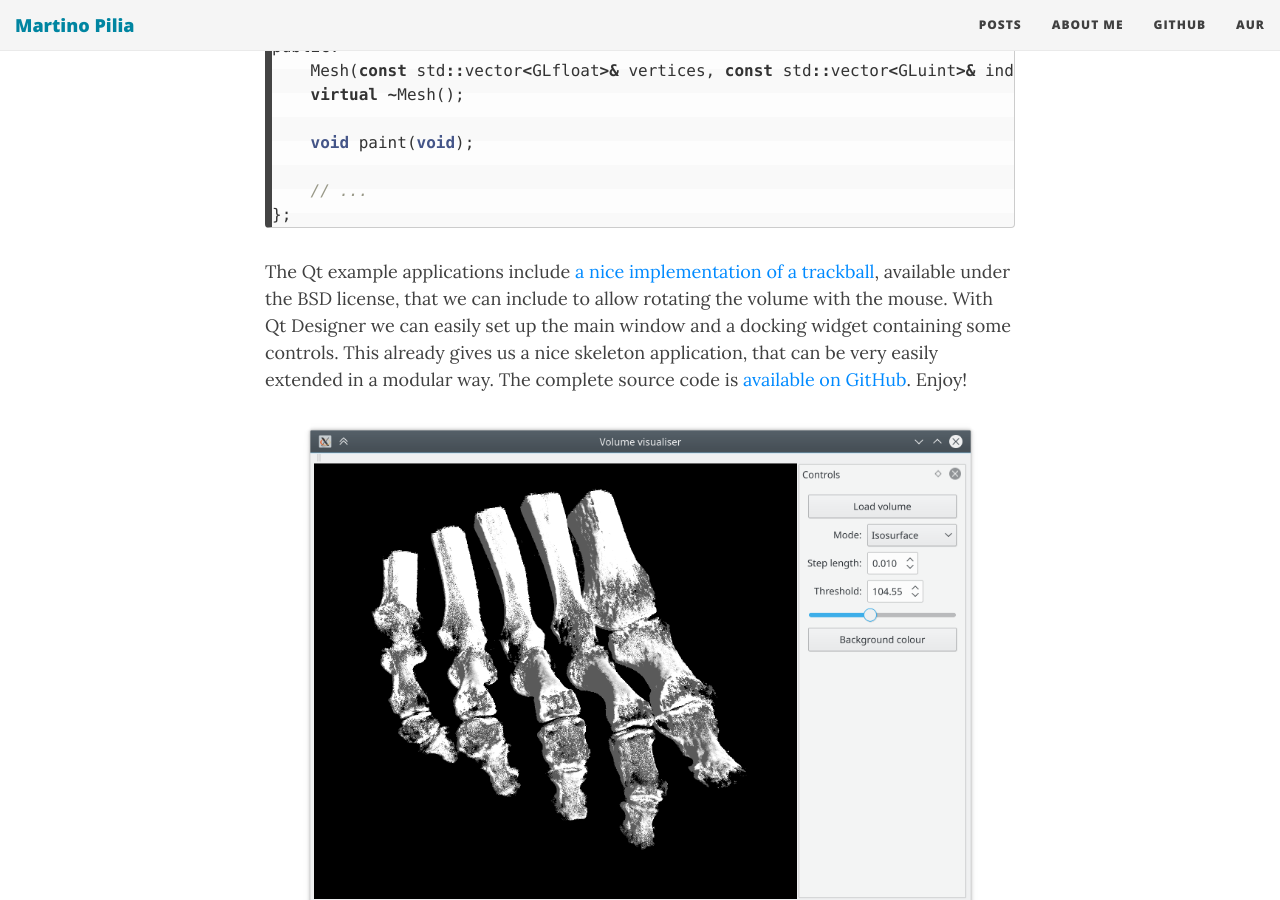
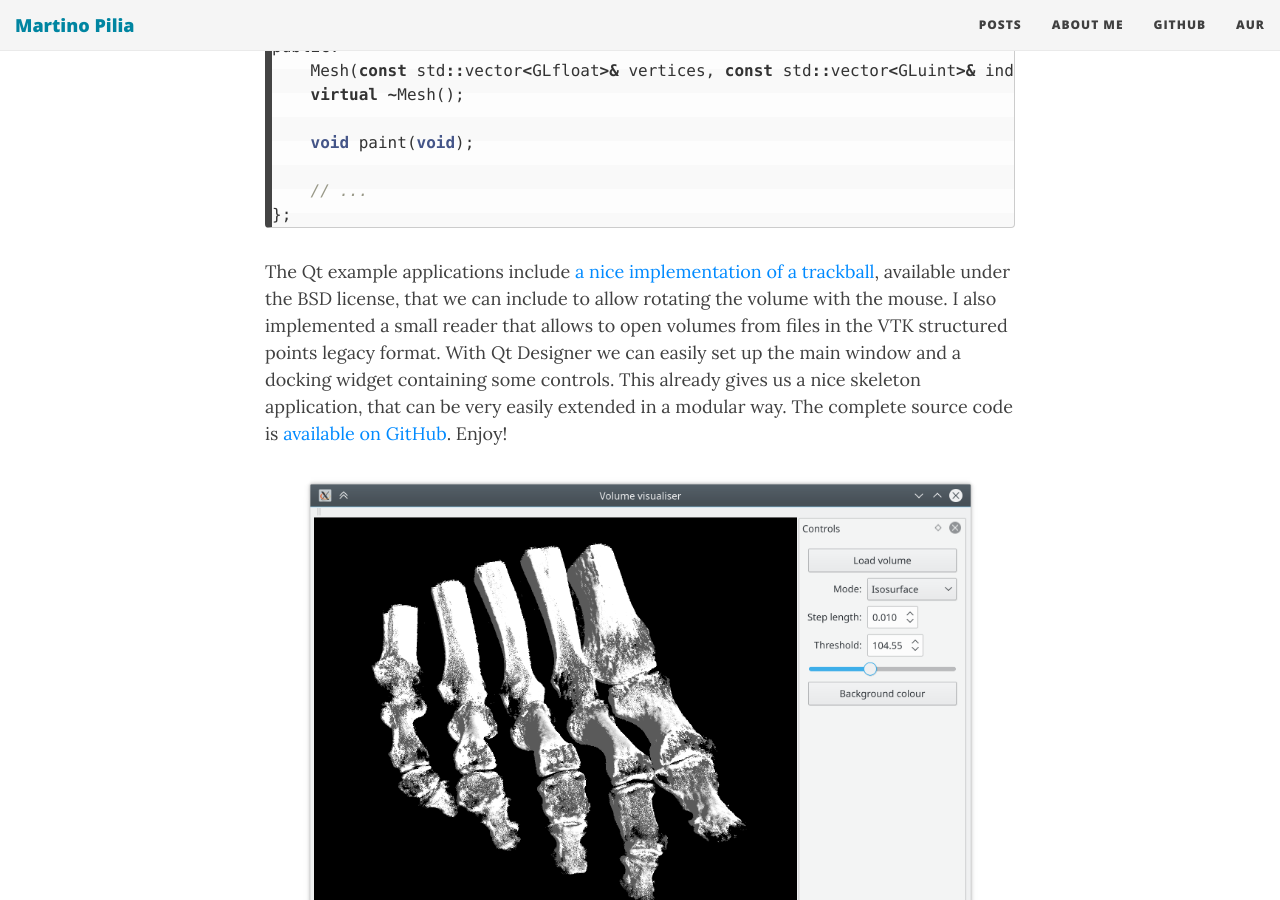
Before and after one commit to m-pilia/m-pilia.github.io, a Jekyll site: the page built from posts/_posts/2018-09-17-volume-raycasting.md, in a window 1280 px wide and 900 px high, scrolled down 14010 px. Built offline with Jekyll 4.4.1, drawn with Linux system fonts in a browser that asks for light colours; nearby versions of some CDN libraries; formulas are drawn with MathJax 3.

Commit message:
addendum

```diff
--- a/posts/_posts/2018-09-17-volume-raycasting.md
+++ b/posts/_posts/2018-09-17-volume-raycasting.md
@@ -545,10 +545,11 @@ public:
 The Qt example applications include [a nice implementation of a
 trackball](http://doc.qt.io/qt-5/qtwidgets-graphicsview-boxes-trackball-h.html),
 available under the BSD license, that we can include to allow rotating the
-volume with the mouse. With Qt Designer we can easily set up the main window
-and a docking widget containing some controls. This already gives us a nice
-skeleton application, that can be very easily extended in a modular way. The
-complete source code is [available on
+volume with the mouse. I also implemented a small reader that allows to open
+volumes from files in the VTK structured points legacy format. With Qt Designer
+we can easily set up the main window and a docking widget containing some
+controls. This already gives us a nice skeleton application, that can be very
+easily extended in a modular way. The complete source code is [available on
 GitHub](https://github.com/m-pilia/volume-raycasting). Enjoy!
 
 <img src="/posts/img/raycaster/gui.png"
```
